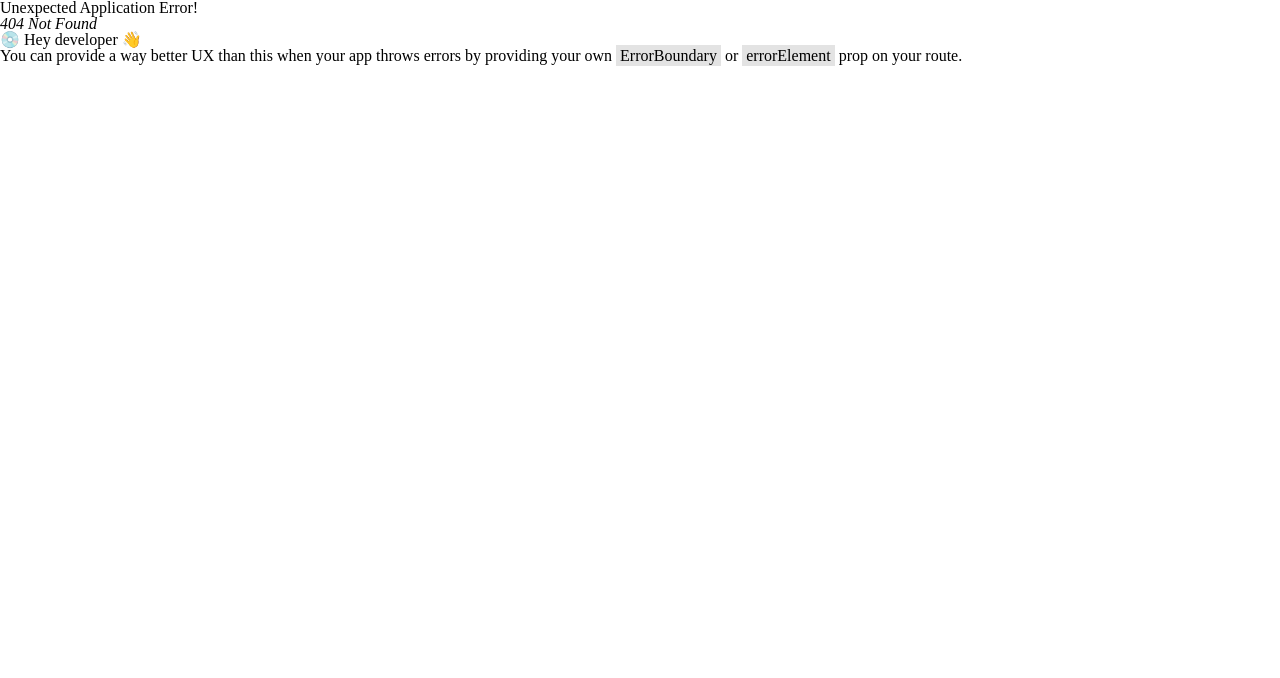
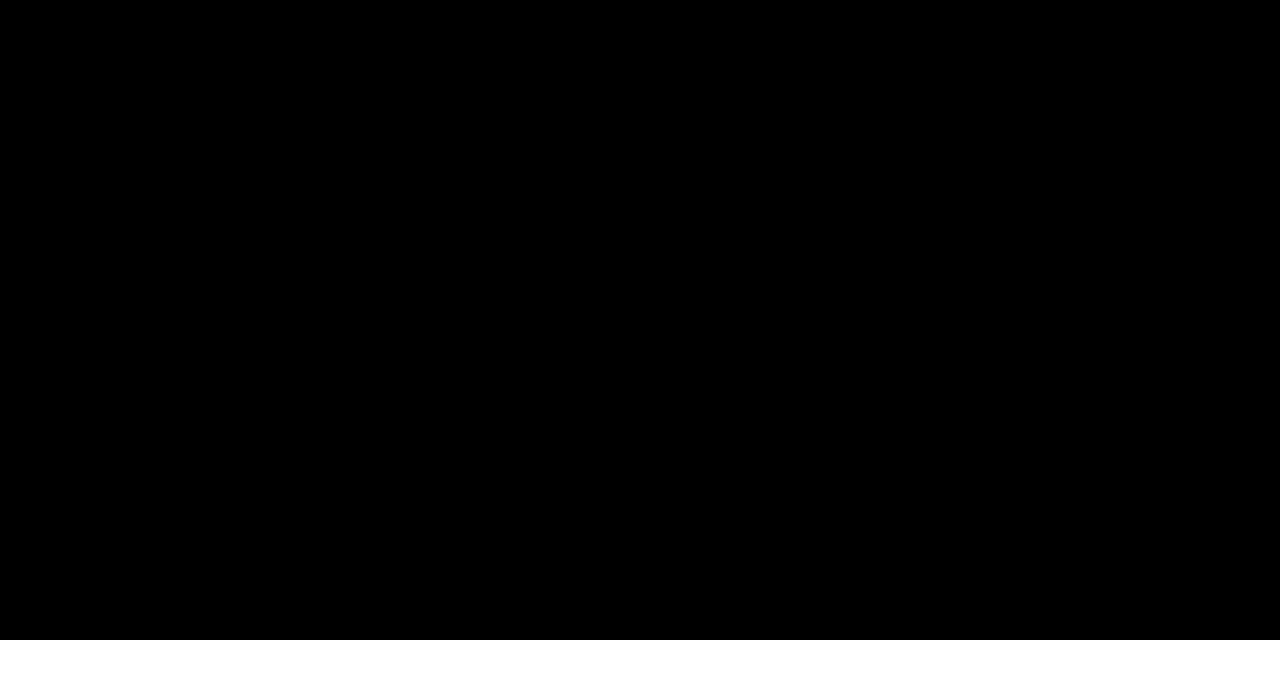
Before and after one commit to hyojinLee-git/portfolio, a React (Vite) app: page /bounce-string in a window 1280 px wide. Before the commit this address had no page. Shown: the top 678 px of the page. Built offline with nearby package versions, Linux system fonts and the light colour scheme.

Commit message:
feat: add BounceString

```diff
--- /dev/null
+++ b/src/containers/BouceString/index.tsx
@@ -0,0 +1,9 @@
+import "./style.css";
+
+export default function BounceString() {
+    return (
+        <div className="bounce-string">
+            <canvas></canvas>
+        </div>
+    );
+}
--- /dev/null
+++ b/src/containers/BouceString/style.css
@@ -0,0 +1,5 @@
+.bounce-string > canvas {
+    width: 100%;
+    height: 100%;
+    background-color: #000;
+}
--- a/src/main.tsx
+++ b/src/main.tsx
@@ -11,6 +11,7 @@ import App from "./App";
 import RainyDay from "./containers/RainyDay";
 import CountDown from "./containers/CountDown";
 import Fireworks from "./containers/Fireworks";
+import BounceString from "./containers/BouceString";
 
 const router = createBrowserRouter(
     createRoutesFromElements(
@@ -19,6 +20,7 @@ const router = createBrowserRouter(
             <Route path="/rainy-day" element={<RainyDay />} />
             <Route path="/count-down" element={<CountDown />} />
             <Route path="/fireworks" element={<Fireworks />} />
+            <Route path="/bounce-string" element={<BounceString />} />
         </Route>
     )
 );
```
